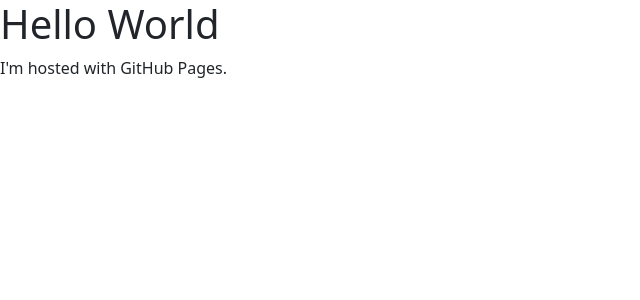
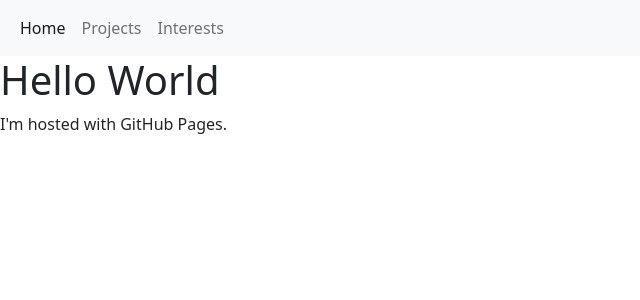
Before and after one commit to santoyoalfredo/santoyoalfredo.github.io, a Jekyll site: the page built from index.html, in a window 1280 px wide. Shown: the top 300 px of the page, without its empty margins (0-640 px from the left). Built offline with Jekyll 4.4.1, drawn with Linux system fonts in a browser that asks for light colours.

Commit message:
Update header.html
Add navbar

```diff
--- a/_includes/header.html
+++ b/_includes/header.html
@@ -9,3 +9,26 @@
     </head>
 
     <body>
+        <nav class="navbar navbar-expand-lg navbar-light bg-light">
+            <div class="container-fluid">
+                <!-- <a class="navbar-brand" href="#">Navbar</a> -->
+                <button class="navbar-toggler" type="button" data-bs-toggle="collapse"
+                    data-bs-target="#navbarSupportedContent" aria-controls="navbarSupportedContent"
+                    aria-expanded="false" aria-label="Toggle navigation">
+                    <span class="navbar-toggler-icon"></span>
+                </button>
+                <div class="collapse navbar-collapse" id="navbarSupportedContent">
+                    <ul class="navbar-nav me-auto mb-2 mb-lg-0">
+                        <li class="nav-item">
+                            <a class="nav-link active" aria-current="page" href="/">Home</a>
+                        </li>
+                        <li class="nav-item">
+                            <a class="nav-link" href="/projects">Projects</a>
+                        </li>
+                        <li class="nav-item">
+                            <a class="nav-link" href="/interests">Interests</a>
+                        </li>
+                    </ul>
+                </div>
+            </div>
+        </nav>
```
